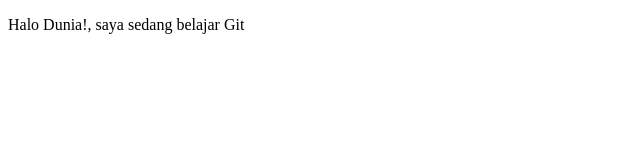
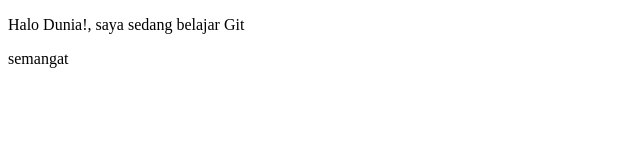
Before and after one commit to Riani-K/belajar-git, a plain HTML site: page index.html in a window 1280 px wide. Shown: the full height of the page, 0-640 px from the left. Drawn offline with Linux system fonts and the light colour scheme.

Commit message:
semangat

```diff
--- a/index.html
+++ b/index.html
@@ -6,5 +6,6 @@
 </head>
 <body>
 	<p>Halo Dunia!, saya sedang belajar Git</p>
+	<p>semangat</p>
 </body>
 </html>
```
